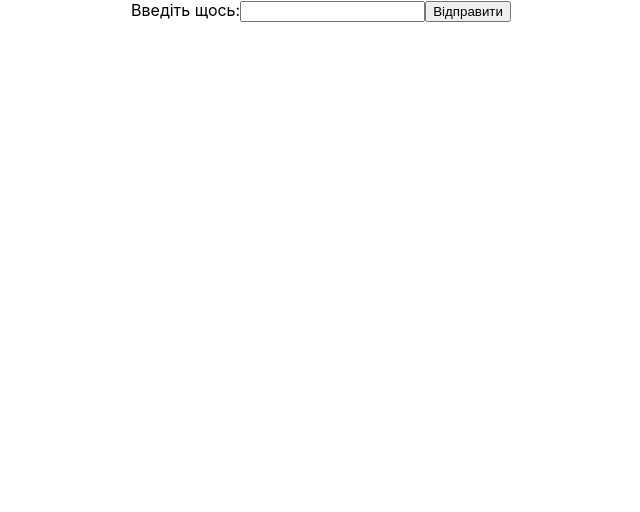
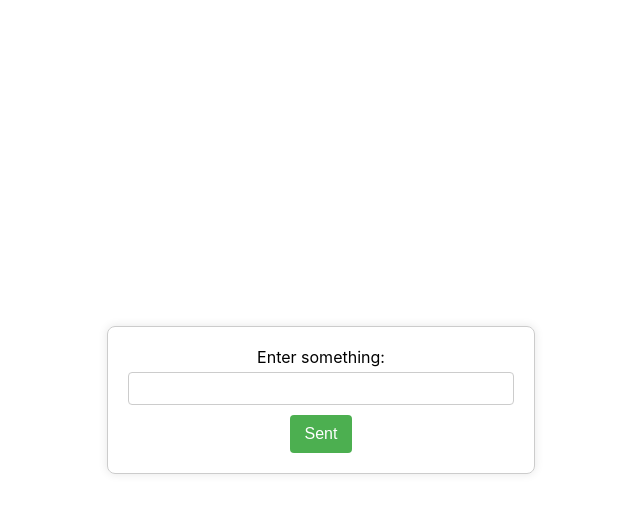
Before and after one commit to BobuskiyA/react-request, a React (Create React App) app: page / in a window 1280 px wide. Shown: the top 512 px of the page, without its empty margins (319-959 px from the left). Built offline with nearby package versions, Linux system fonts and the light colour scheme.

Commit message:
Add styles

```diff
--- a/src/App.css
+++ b/src/App.css
@@ -1,5 +1,8 @@
 .App {
+  display: flex;
   text-align: center;
+  height: 100vh;
+  align-items: center;
 }
 
 .App-logo {
--- /dev/null
+++ b/src/components/FormSent/FormSent.css
@@ -0,0 +1,56 @@
+/* FormSent.css */
+
+.formsent {
+  max-width: 400px;
+  margin: auto; /* Це вирівнює форму по центру */
+  padding: 20px;
+  border: 1px solid #ccc;
+  border-radius: 8px;
+  box-shadow: 0 0 10px rgba(0, 0, 0, 0.1); /* Тінь для вигляду */
+
+  /* Це вирівнює форму вертикально по центру */
+  display: flex;
+  flex-direction: column;
+  justify-content: center;
+  align-items: center;
+}
+
+.form-text {
+  width: 100%; /* Розтягніть елемент .form-text на ширину форми */
+  margin-bottom: 15px;
+}
+
+.form-text label {
+  display: block;
+  margin-bottom: 5px;
+  font-weight: bold;
+}
+
+.form-text input {
+  width: 100%;
+  padding: 8px;
+  margin-top: 5px;
+  margin-bottom: 10px;
+  box-sizing: border-box;
+  border: 1px solid #ccc;
+  border-radius: 4px;
+}
+
+.error-message {
+  color: red;
+  margin-top: 5px;
+}
+
+.form-button {
+  background-color: #4caf50;
+  color: white;
+  padding: 10px 15px;
+  border: none;
+  border-radius: 4px;
+  cursor: pointer;
+  font-size: 16px;
+}
+
+.form-button:hover {
+  background-color: #45a049;
+}
--- a/src/components/FormSent/FormSent.tsx
+++ b/src/components/FormSent/FormSent.tsx
@@ -1,6 +1,5 @@
 import React, { useState, FormEvent, ChangeEvent } from "react";
-import "./FormSent";
-
+import "./FormSent.css";
 import sendMessage from "../../requests/sendMessage";
 import formatFormData from "../../helpers/formatFormData";
 
@@ -26,7 +25,7 @@ function FormSent() {
 
     // Проста валідація: перевірка, чи введено значення
     if (!formData.description.trim()) {
-      setError("Будь ласка, введіть щось перед відправкою.");
+      setError("Please enter something before submitting");
       return;
     }
 
@@ -38,7 +37,7 @@ function FormSent() {
       await sendMessage(formattedData);
 
       // Логування в консоль успішної відправки
-      console.log("Відправлено успішно:", formattedData);
+      console.log("Sent successfully:", formattedData);
 
       // Очищення полів вводу та скидання помилок
       setFormData((prevFormData) => ({
@@ -48,16 +47,16 @@ function FormSent() {
       setError(null);
     } catch (error) {
       // Виведення помилки в консоль у разі невдачі
-      console.error("Помилка під час відправки:", error);
-      setError("Виникла помилка під час відправки. Спробуйте ще раз.");
+      console.error("Error sending:", error);
+      setError("An error occurred while sending. Try again.");
     }
   };
 
   return (
-    <div className="App">
+    <div className="formsent">
       <form onSubmit={handleSubmit}>
-        <label>
-          Введіть щось:
+        <label className="form-text">
+          Enter something:
           <input
             type="text"
             id="description"
@@ -67,8 +66,10 @@ function FormSent() {
             required
           />
         </label>
-        {error && <p style={{ color: "red" }}>{error}</p>}
-        <button type="submit">Відправити</button>
+        {error && <p className="error-message">{error}</p>}
+        <button className="form-button" type="submit">
+          Sent
+        </button>
       </form>
     </div>
   );
--- a/src/helpers/formatFormData.js
+++ b/src/helpers/formatFormData.js
@@ -1,6 +1,6 @@
 function formatFormData(formData) {
   const labels = {
-    description: "Питання:",
+    description: "Answer:",
   };
 
   let formattedData = "";
```
Also changed, not shown: src/components/FormSent/FromSent.scss (deleted).
